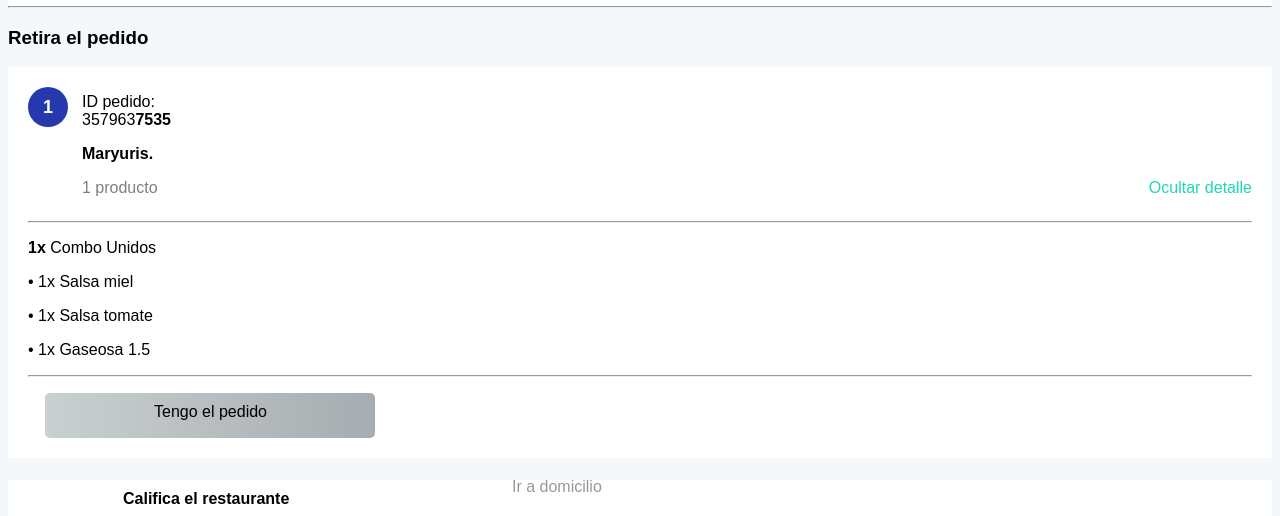
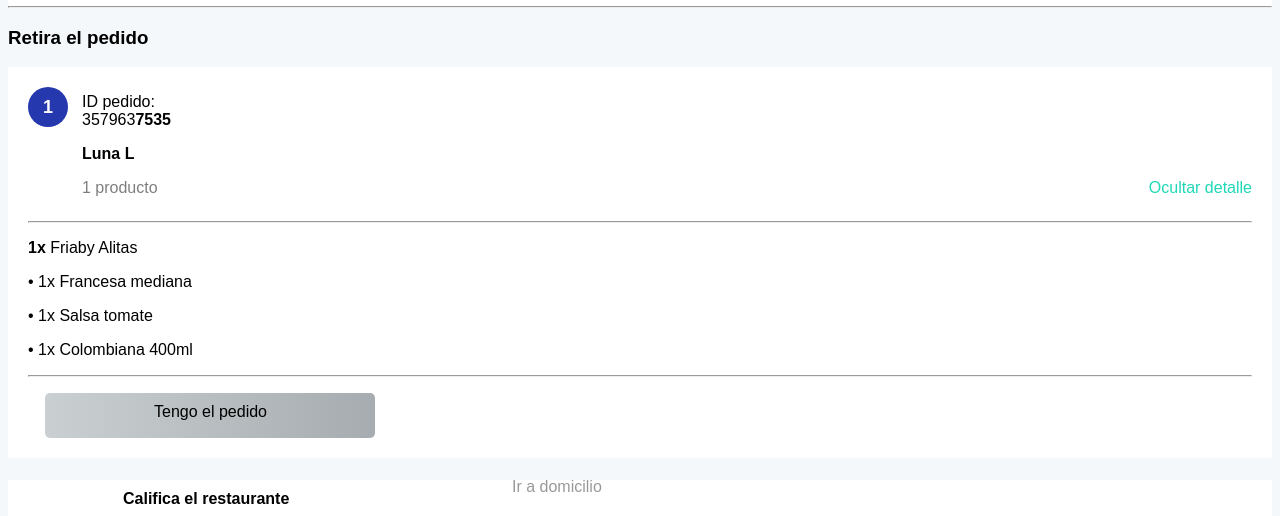
Before and after one commit to DeivisMillan/Deivifrb2, a plain HTML site: page index.html in a window 1280 px wide. Shown: the part 284-800 px from the top of the page. Drawn offline with Linux system fonts and the light colour scheme.

Commit message:
Update index.html

```diff
--- a/index.html
+++ b/index.html
@@ -121,7 +121,7 @@
 
     <p class="id">ID pedido: 357963<span class="negro">7535</span></p>
 
-    <p class="nombre_cliente"> Maryuris.</p>
+    <p class="nombre_cliente"> Luna L</p>
 
     <p class="cuantos_productos">1 producto</p>
 
@@ -143,10 +143,10 @@
 
     <div class="inf_producto">
 
-      <p> <span class="cantidad">1x</span> Combo Unidos</p>
-          <p> • 1x Salsa miel</p>
+      <p> <span class="cantidad">1x</span> Friaby Alitas</p>
+          <p> • 1x Francesa mediana</p>
           <p> • 1x Salsa tomate</p>
-          <p> • 1x Gaseosa 1.5</p>
+          <p> • 1x Colombiana 400ml</p>
 
 
        <hr>
```
